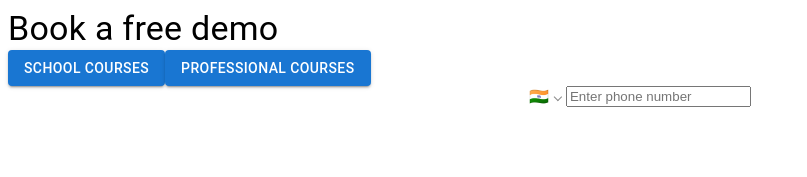
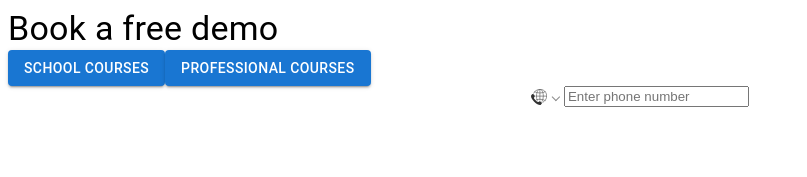
Before and after one commit to sankettchauhan/school-form-mui, a React (Create React App) app: page / in a window 1280 px wide. Shown: the top 177 px of the page, without its empty margins (0-807 px from the left). Built offline with nearby package versions, Linux system fonts and the light colour scheme.

Commit message:
add form state

```diff
--- a/src/components/Form.js
+++ b/src/components/Form.js
@@ -3,12 +3,28 @@ import React from "react";
 import MobileNumber from "./MobileNumber";
 
 export default function Form() {
+  const [data, setData] = React.useState({
+    mobileNo: "",
+    device: "",
+    class: "",
+    subjects: [],
+    country: "",
+    state: "",
+    city: "",
+    preferredLanguage: "",
+  });
+
+  const setValue = (key, value) =>
+    setData((state) => ({ ...state, [key]: value }));
+
+  console.log(data);
+
   return (
     <>
       <Typography variant="h4">Book a free demo</Typography>
       <Button variant="contained">School Courses</Button>
       <Button variant="contained">Professional Courses</Button>
-      <MobileNumber />
+      <MobileNumber value={data.mobileNo} setValue={setValue} />
     </>
   );
 }
--- a/src/components/MobileNumber.js
+++ b/src/components/MobileNumber.js
@@ -11,21 +11,16 @@ const useStyles = makeStyles({
   },
 });
 
-export default function MobileNumber() {
+export default function MobileNumber({ value, setValue }) {
   const classes = useStyles();
-  const [value, setValue] = useState();
-  const [country, setCountry] = useState("");
 
-  console.log(value);
-  console.log(country);
   return (
     <Box sx={{ display: "flex", justifyContent: "center" }}>
       <PhoneInput
         placeholder="Enter phone number"
-        onCountryChange={(country) => setCountry(country)}
+        onCountryChange={(country) => setValue("country", country)}
         countrySelectProps={{ unicodeFlags: true }}
-        defaultCountry="IN"
-        onChange={setValue}
+        onChange={(value) => setValue("mobileNo", value)}
         className={classes.phoneInput}
       />
     </Box>
```
